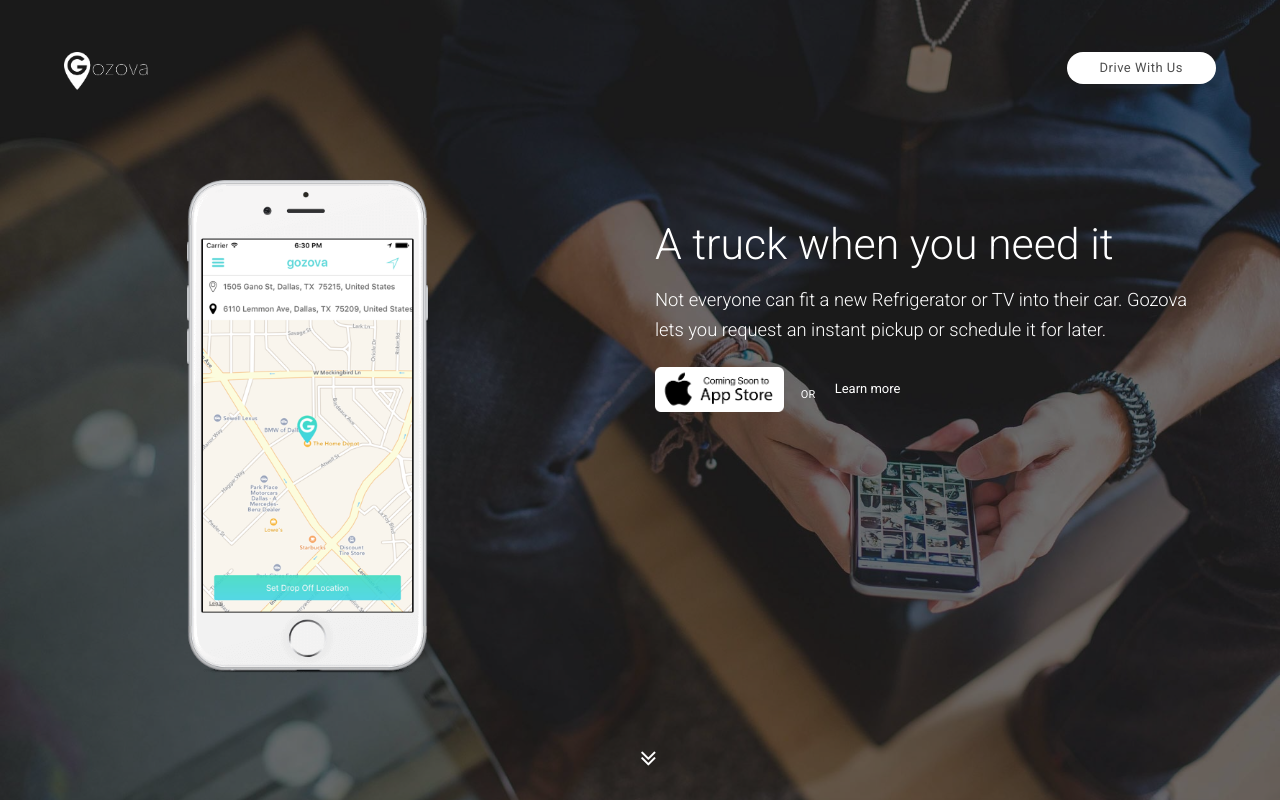
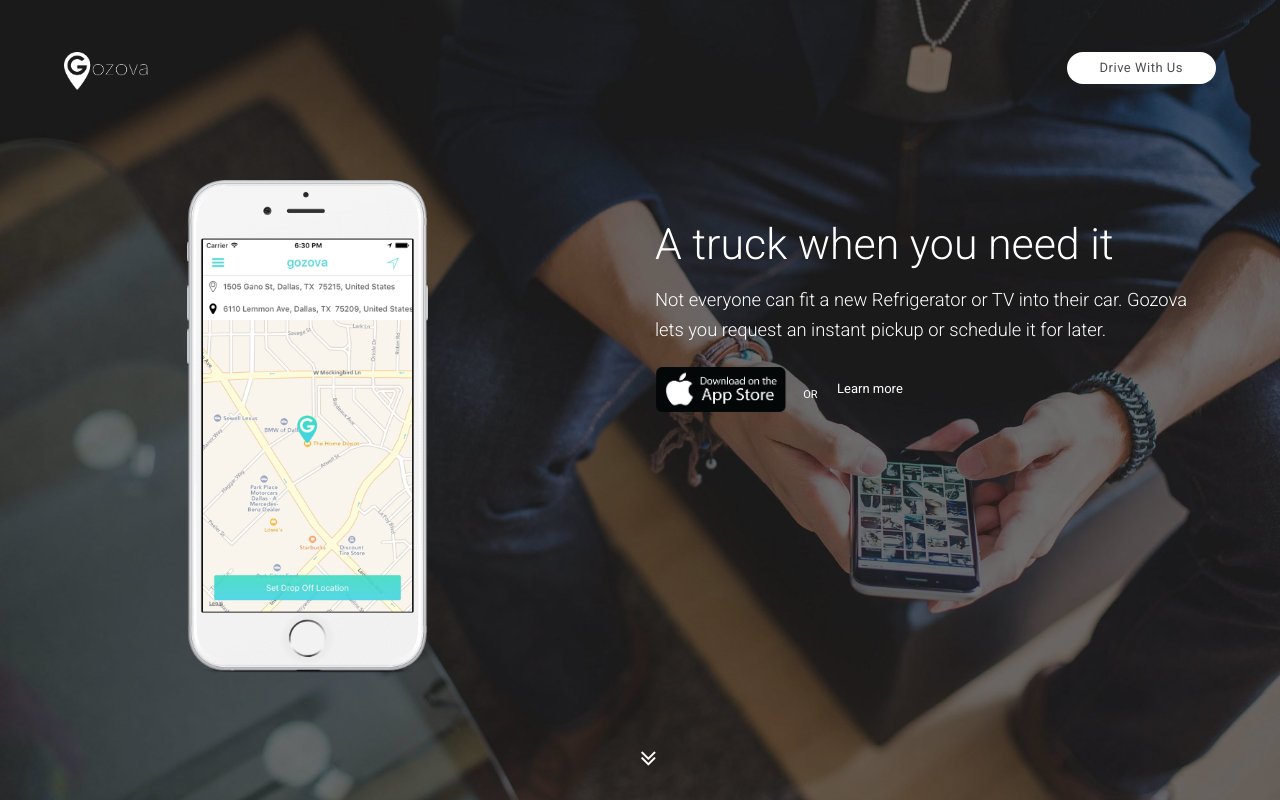
Before and after one commit to gozova/gozova.github.io, a plain HTML site: page index.html in a window 1280 px wide. Shown: the top 800 px of the page. Drawn offline with Linux system fonts and the light colour scheme.

Commit message:
Fixed download icon

```diff
--- a/index.html
+++ b/index.html
@@ -137,7 +137,7 @@
 						<!-- Banner Call-To-Actions Start -->
 						<div class="download-cta m-xsmall-top">
 							<!-- Main Download Button Here -->
-							<a href="#" class="download"><img src="img/apple-download@2x.png" alt="App Store Download Button"></a>
+							<a href="#" class="download"><img src="img/itunes-app-store-logo.png" alt="App Store Download Button"></a>
 							<span class="or white">or</span>
 							<a href="#about" class="link white">Learn more</a>
 						</div>
```
Also changed, not shown: img/itunes-app-store-logo.png (added).
